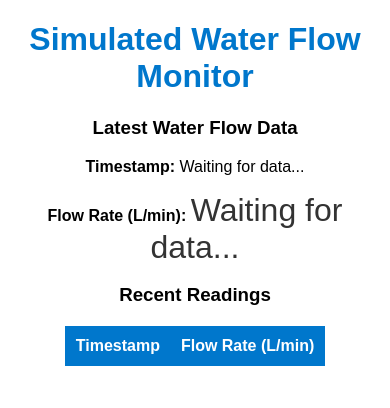
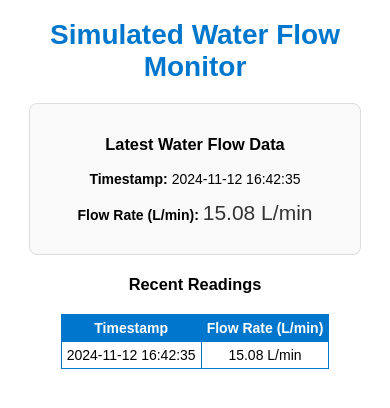
Before and after one commit to Nandan-2004/Smart-Water-Monitor, a Flask app: page / in a window 390 px wide. Shown: the top 408 px of the page. Run offline with Flask 2, Linux system fonts and the light colour scheme; lists and menus that the app fills with data are empty; some libraries are stand-ins or nearby versions.

Commit message:
Initial commit

```diff
--- a/Project/app.py
+++ /dev/null
@@ -1,40 +0,0 @@
-from flask import Flask, render_template
-from flask_socketio import SocketIO
-import random
-import time
-from datetime import datetime
-from threading import Thread
-import os  # Import os to get the PORT environment variable
-
-app = Flask(__name__)
-app.config['SECRET_KEY'] = 'secret!'
-socketio = SocketIO(app, cors_allowed_origins="*")
-
-@app.route('/')
-def index():
-    return render_template('index.html')
-
-# Emit data every few seconds
-def emit_data():
-    while True:
-        # Example data to emit
-        data = {
-            'timestamp': time.strftime('%Y-%m-%d %H:%M:%S'),
-            'flow_rate': round(random.uniform(0.0, 100.0), 2)  # Example flow rate value
-        }
-        print("Emitting data:", data)  # Server log for debugging
-        socketio.emit('new_data', data)
-        time.sleep(60)  # Adjust frequency as needed
-
-recent_readings = [
-    {"timestamp": datetime.now().strftime("%Y-%m-%d %H:%M:%S"), "flow_rate": round(random.uniform(0.0, 100.0), 2)}
-    for _ in range(10)  # Generating 10 random readings
-]
-
-# Run emit_data in a background thread
-thread = Thread(target=emit_data)
-thread.start()
-
-if __name__ == '__main__':
-    port = int(os.environ.get('PORT', 5000))  # Use PORT environment variable or default to 5000
-    socketio.run(app, host='0.0.0.0', port=port, allow_unsafe_werkzeug=True)
--- /dev/null
+++ b/app.py
@@ -0,0 +1,41 @@
+from flask import Flask, render_template, jsonify
+import random
+import time
+from datetime import datetime
+from threading import Thread
+import os
+
+app = Flask(__name__)
+app.config['SECRET_KEY'] = 'secret!'
+
+# Store data globally for demo purposes
+latest_data = {
+    'timestamp': time.strftime('%Y-%m-%d %H:%M:%S'),
+    'flow_rate': round(random.uniform(0.0, 100.0), 2)
+}
+
+@app.route('/')
+def index():
+    return render_template('index.html')
+
+@app.route('/get_data', methods=['GET'])
+def get_data():
+    """API endpoint to fetch latest data."""
+    return jsonify(latest_data)
+
+# Simulate data updates in a background task
+def update_data():
+    global latest_data
+    while True:
+        latest_data = {
+            'timestamp': time.strftime('%Y-%m-%d %H:%M:%S'),
+            'flow_rate': round(random.uniform(0.0, 100.0), 2)
+        }
+        time.sleep(60)  # Update every 60 seconds
+
+# Start data update task
+Thread(target=update_data, daemon=True).start()
+
+if __name__ == '__main__':
+    port = int(os.environ.get('PORT', 5000))
+    app.run(host='0.0.0.0', port=port)
--- a/requirements.txt
+++ b/requirements.txt
@@ -13,6 +13,5 @@
 python-engineio==4.10.1
 python-socketio==5.11.4
 simple-websocket==1.1.0
-waitress==3.0.1
 Werkzeug==2.0.3
 wsproto==1.2.0
--- a/static/css/style.css
+++ b/static/css/style.css
@@ -1,3 +1,4 @@
+/* Basic Styling */
 body {
     font-family: Arial, sans-serif;
     text-align: center;
@@ -12,6 +13,18 @@
     color: #333;
 }
 
+/* Data Display Section Styling */
+#data-display {
+    border: 1px solid #ddd;
+    padding: 15px;
+    margin: 20px auto;
+    width: 80%;
+    max-width: 400px;
+    background-color: #f9f9f9;
+    border-radius: 8px;
+}
+
+/* Table Styling */
 table {
     margin: 20px auto;
     border-collapse: collapse;
@@ -26,3 +39,21 @@
     background-color: #0077cc;
     color: white;
 }
+
+/* Hover Effect for Table Rows */
+tr:hover {
+    background-color: #e0f0ff; /* Light blue background on hover */
+}
+
+/* Responsive Design for Smaller Screens */
+@media (max-width: 600px) {
+    body {
+        font-size: 14px;
+    }
+    #flow-rate {
+        font-size: 1.5em;
+    }
+    table, th, td {
+        padding: 5px;
+    }
+}
--- a/templates/index.html
+++ b/templates/index.html
@@ -4,7 +4,6 @@
     <meta charset="UTF-8">
     <meta name="viewport" content="width=device-width, initial-scale=1.0">
     <title>Simulated Water Flow Monitor</title>
-    <script src="https://cdn.socket.io/3.1.3/socket.io.min.js"></script>
     <link rel="stylesheet" type="text/css" href="{{ url_for('static', filename='css/style.css') }}">
 </head>
 <body>
@@ -31,11 +30,12 @@
             const highUsageThreshold = 80.0;  // Set the high usage threshold
             const lowUsageThreshold = 10.0;   // Set the low usage threshold
 
-            // Connect to the Socket.IO server
-            const socket = io.connect('http://127.0.0.1:5000');
+            // Function to fetch data from the server
+            async function fetchData() {
+                try {
+                    const response = await fetch('/get_data');
+                    const data = await response.json();
 
-            // Listen for the 'new_data' event from the server
-            socket.on('new_data', function(data) {
                     console.log("Received data:", data);  // Log for debugging
 
                     // Update the live flow rate display
@@ -56,11 +56,18 @@
 
                     // Check for high or low water usage
                     if (data.flow_rate > highUsageThreshold) {
-                    alert("High Water Usage Alert- Your usage is too high!!: Current flow rate is " + data.flow_rate + " L/min");
+                        alert("High Water Usage Alert - Your usage is too high! Current flow rate is " + data.flow_rate + " L/min");
                     } else if (data.flow_rate < lowUsageThreshold) {
-                    alert("Low Water Usage Alert- Your usage is too less,Keep it u Current flow rate is " + data.flow_rate + " L/min");
+                        alert("Low Water Usage Alert - Your usage is too low! Keep it up! Current flow rate is " + data.flow_rate + " L/min");
                     }
-            });
+                } catch (error) {
+                    console.error("Error fetching data:", error);
+                }
+            }
+
+            // Poll for data every 5 seconds
+            setInterval(fetchData, 5000);
+            fetchData(); // Fetch data immediately on page load
         });
     </script>
 </body>
```
Also changed, not shown: static/js/main.js (+10 -1 lines), New folder/README.md (renamed from README.md), vercel.json (added), water_data.db, 5 other files. Lines whose indentation alone changed are shown as unchanged.
